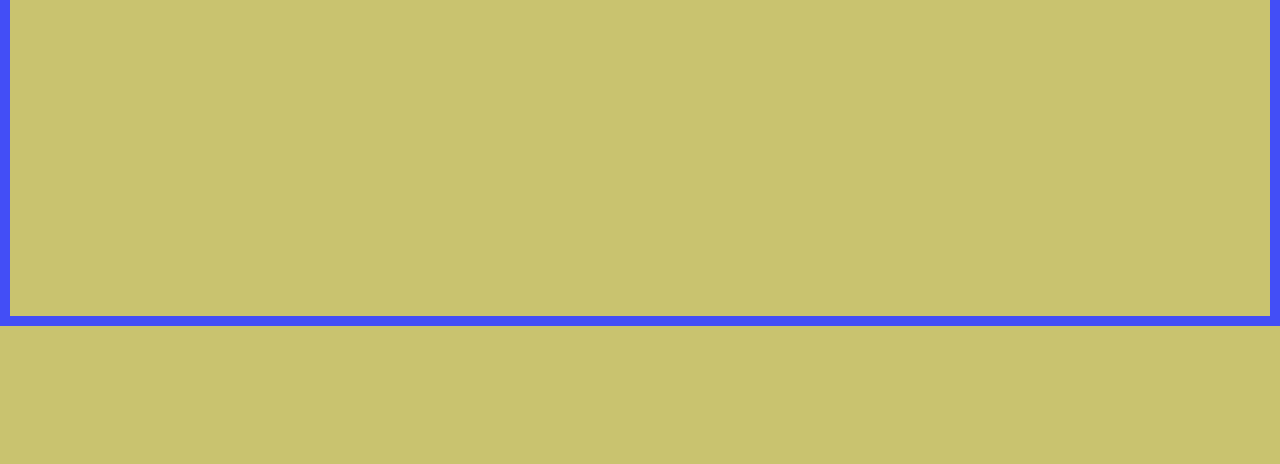
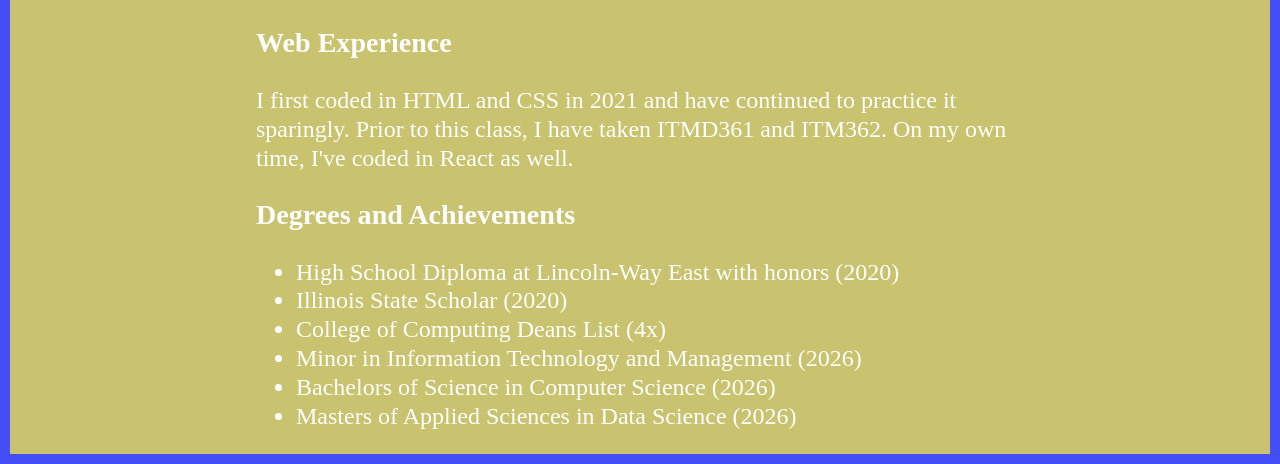
Before and after one commit to Drewster0128/ITMD441-Lab1, a plain HTML site: page index.html in a window 1280 px wide. Shown: the part 474-938 px from the top of the page. Before the commit the page ends 800 px from the top, so only its background shows below. Drawn offline with Linux system fonts and the light colour scheme.

Commit message:
Add education section with web experience and achievements

```diff
--- a/index.html
+++ b/index.html
@@ -1,9 +1,10 @@
 <!DOCTYPE html>
 <html>
     <head>
+        <meta charset="utf-8">
+        <meta name="viewport" content="width=device-width, initial-scale=1.0, shrink-to-fit=no">
+        <link rel="stylesheet" href="screen.css">
         <title>Andrew Cook Lab 1</title>
-        <meta charset="utf-8">
-        <link rel="stylesheet" href="screen.css">
     </head>
     <body>
         <header>
@@ -18,7 +19,24 @@
             </section>
             <section class="content" id="education">
                 <h2 class="content__title">Education</h2>
-                <p class="content__paragraph"></p>
+                <section class="content content--subcontent" id="web_experience">
+                    <h3 class="content__title">Web Experience</h3>
+                    <p class="content__paragraph">
+                        I first coded in HTML and CSS in 2021 and have continued to practice it sparingly. Prior to this class, I have taken ITMD361 and ITM362. On my own time, I've coded in React as well.
+                    </p>
+                </section>
+                <section class="content content--subcontent" id="degrees_and_achievements">
+                    <h3 class="content__title">Degrees and Achievements</h3>
+                    <ul class="content__list">
+                        <li>High School Diploma at Lincoln-Way East with honors (2020)</li>
+                        <li>Illinois State Scholar (2020)</li>
+                        <li>College of Computing Deans List (4x)</li>
+                        <li>Minor in Information Technology and Management (2026)</li>
+                        <li>Bachelors of Science in Computer Science (2026)</li>
+                        <li>Masters of Applied Sciences in Data Science (2026)</li>
+                    </ul>
+                </section>
+
             </section>
         </main>
     </body>
```
